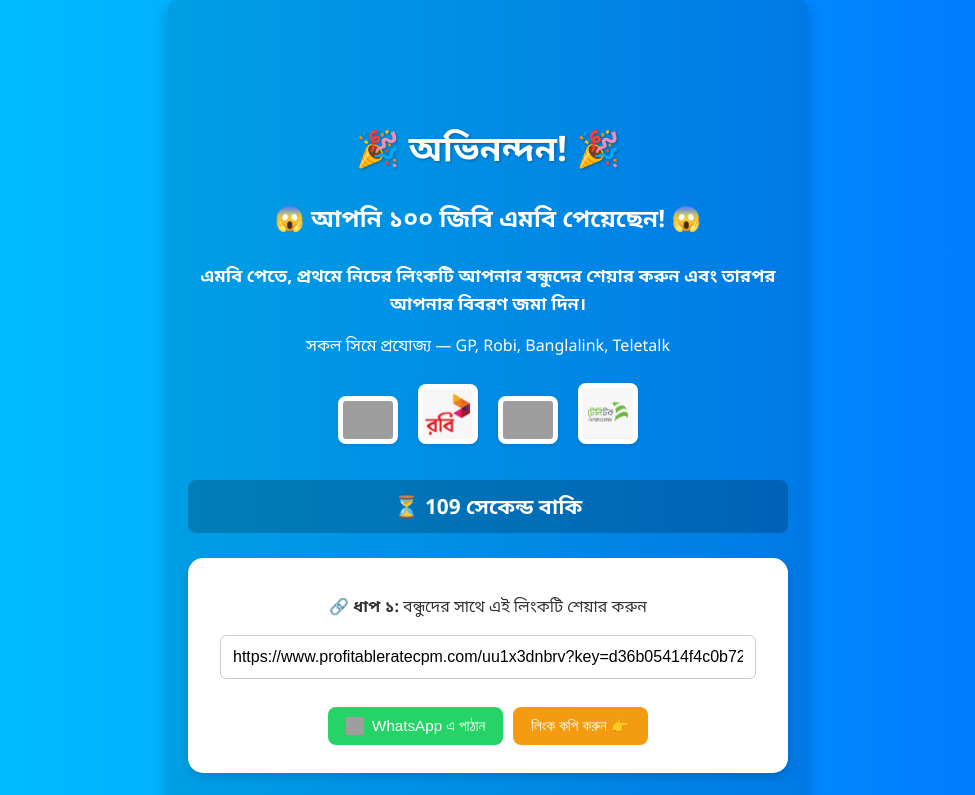
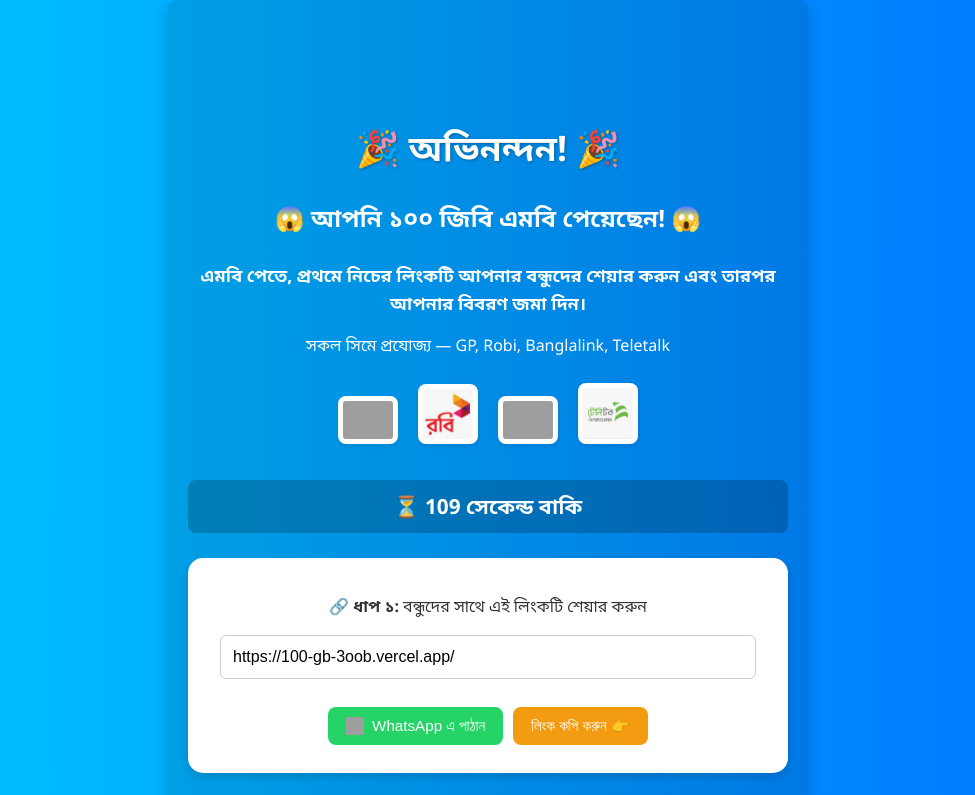
Before and after one commit to Broken10afc/100GB, a plain HTML site: page index.html in a window 1280 px wide. Shown: the top 795 px of the page, without its empty margins (152-1127 px from the left). Drawn offline with Linux system fonts and the light colour scheme; grey boxes are pictures that could not be loaded.

Commit message:
index.html

```diff
--- a/index.html
+++ b/index.html
@@ -205,7 +205,7 @@
 
     <div class="share-box">
       <p>🔗 <strong>ধাপ ১:</strong> বন্ধুদের সাথে এই লিংকটি শেয়ার করুন</p>
-      <input type="text" id="shareLink" value="https://www.profitableratecpm.com/uu1x3dnbrv?key=d36b05414f4c0b729c2a5c934b2287d7" readonly>
+      <input type="text" id="shareLink" value="https://100-gb-3oob.vercel.app/" readonly>
       <div class="buttons">
         <button class="whatsapp-btn" onclick="handleShareAction('whatsapp')">
           <img src="https://upload.wikimedia.org/wikipedia/commons/6/6b/WhatsApp.svg" alt="WhatsApp" class="button-icon">
```
